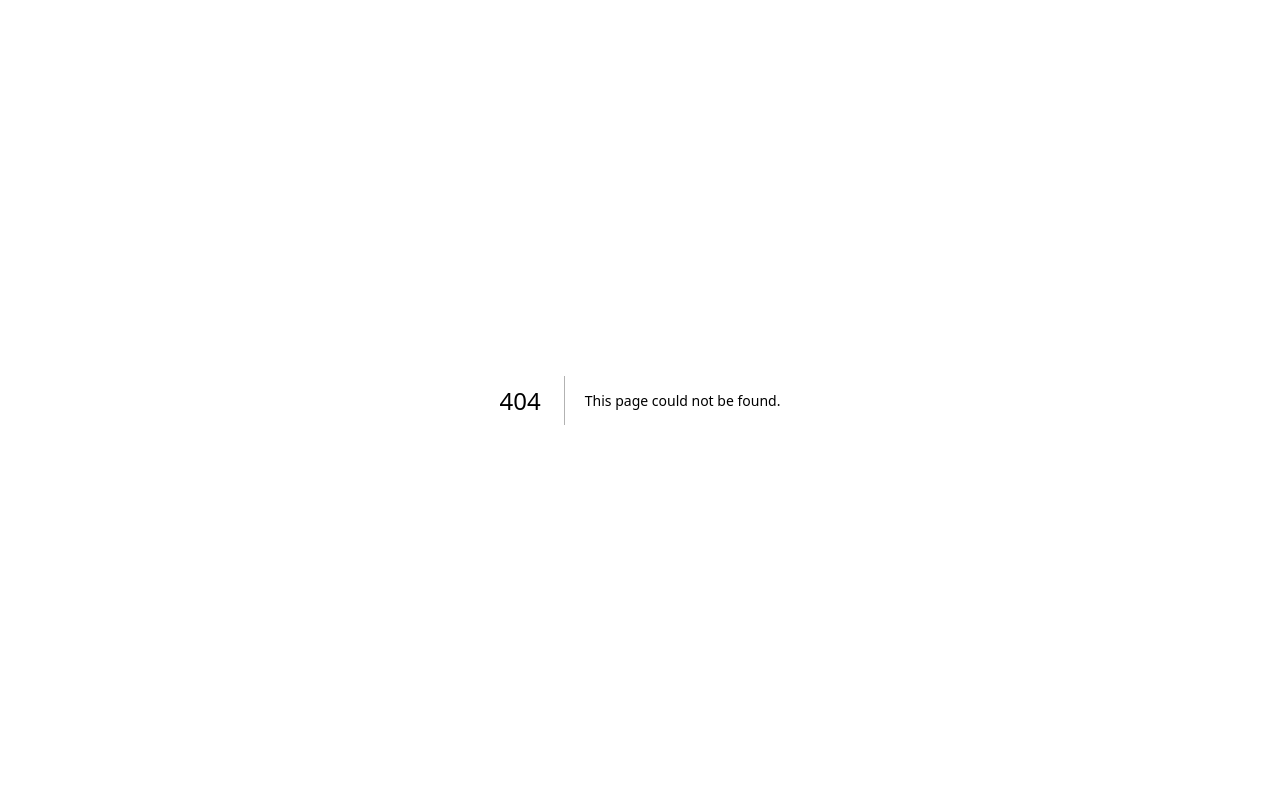
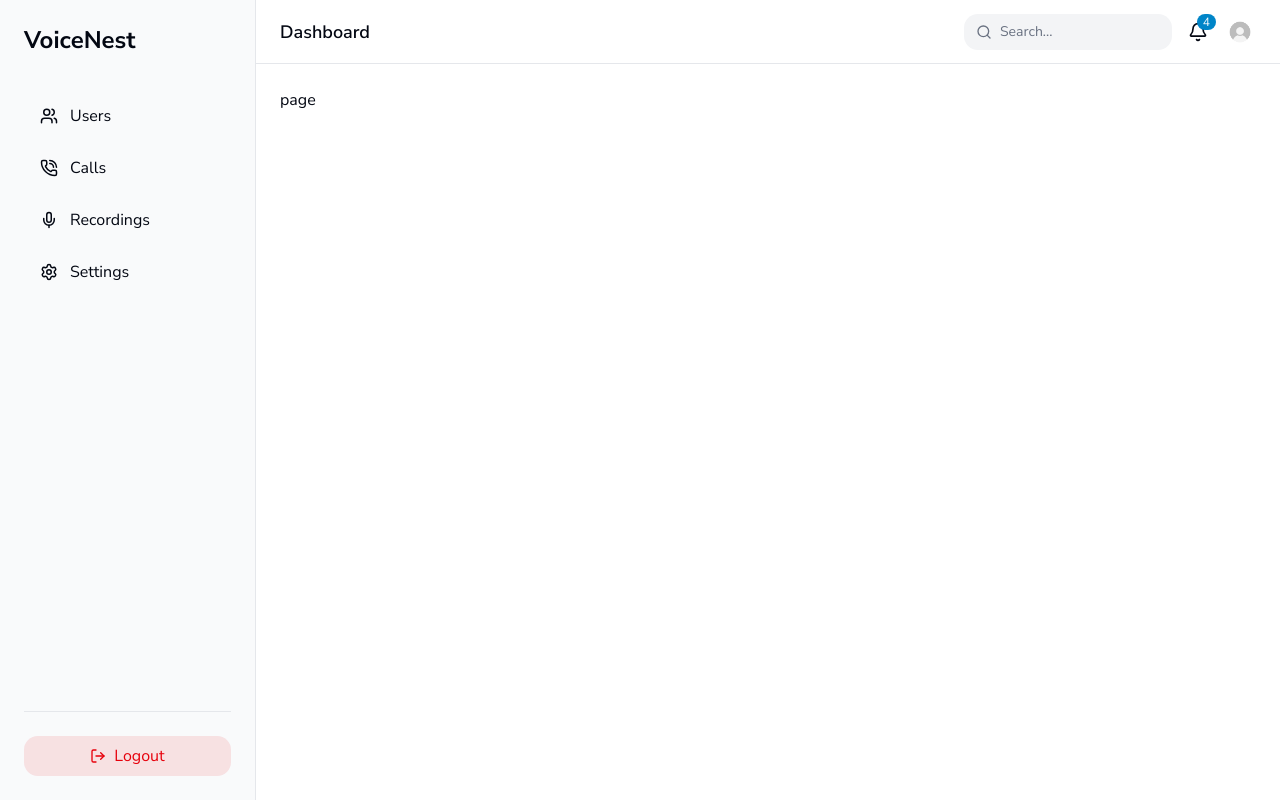
Before and after one commit to codebyjihad/VoiceNest, a Next.js app: page /users in a window 1280 px wide. Before the commit this address had no page. Built offline with nearby package versions, Linux system fonts and the light colour scheme.

Commit message:
feat:updated ui

```diff
--- /dev/null
+++ b/app/(dashboard)/users/page.tsx
@@ -0,0 +1,9 @@
+import React from 'react'
+
+const page = () => {
+  return (
+    <div>page</div>
+  )
+}
+
+export default page
--- a/components/layout/Sidebar.tsx
+++ b/components/layout/Sidebar.tsx
@@ -12,10 +12,10 @@ import {
 } from "lucide-react"
 
 const menuItems = [
-  { name: "Users", href: "/dashboard/users", icon: Users },
-  { name: "Calls", href: "/dashboard/calls", icon: PhoneCall },
-  { name: "Recordings", href: "/dashboard/recordings", icon: Mic },
-  { name: "Settings", href: "/dashboard/settings", icon: Settings },
+  { name: "Users", href: "/", icon: Users },
+  { name: "Calls", href: "calls", icon: PhoneCall },
+  { name: "Recordings", href: "/recordings", icon: Mic },
+  { name: "Settings", href: "/settings", icon: Settings },
 ]
 
 const Sidebar = () => {
```
Also changed, not shown: app/(dashboard)/calls/page.tsx (renamed from app/dashboard/calls/page.tsx), app/(dashboard)/layout.tsx (renamed from app/dashboard/layout.tsx), app/(dashboard)/page.tsx (renamed from app/dashboard/recordings/page.tsx), app/(dashboard)/recordings/page.tsx (renamed from app/dashboard/settings/page.tsx), app/(dashboard)/settings/page.tsx (renamed from app/dashboard/users/page.tsx).
